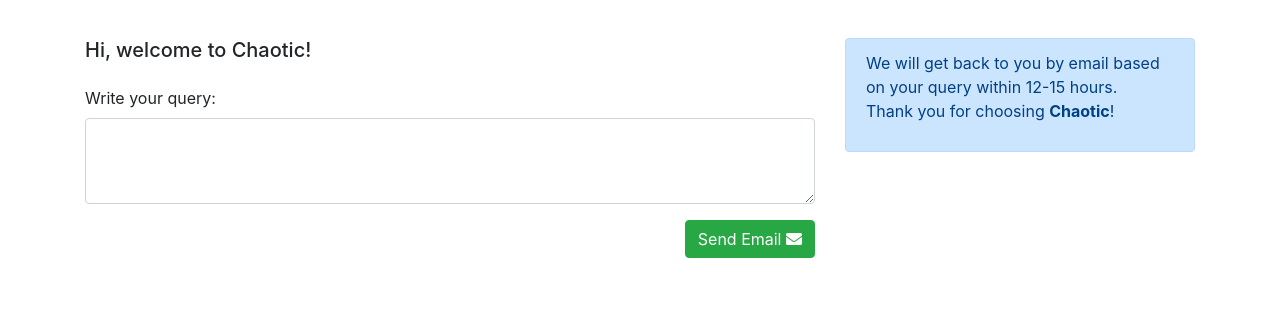
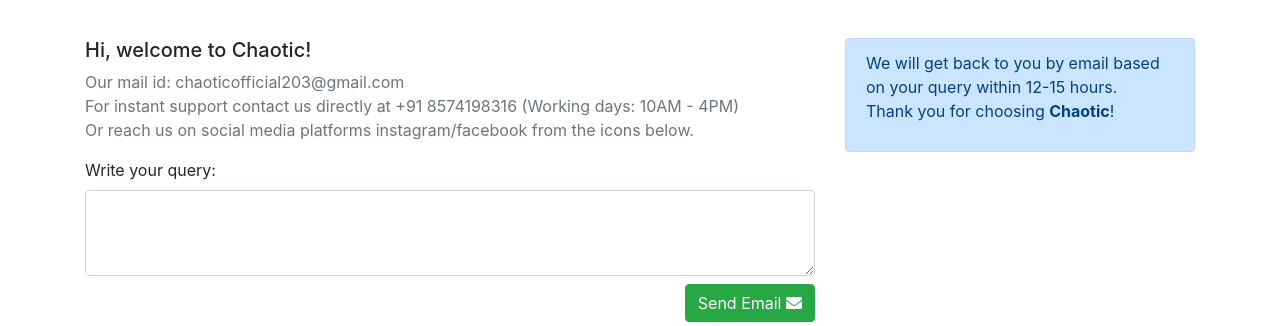
Before and after one commit to shashilsravan/ssstore, a React (Create React App) app in the folder frontend/: page /contactus in a window 1280 px wide. Shown: the part 226-552 px from the top of the page. Built offline with nearby package versions, Linux system fonts and the light colour scheme; no server answers.

Commit message:
leavemess

```diff
--- a/frontend/src/Firebase.js
+++ b/frontend/src/Firebase.js
@@ -3,7 +3,7 @@
 // AIzaSyCCTjW-n9ZUy2dk3IP24adYo_LbZLnf4h0
 
 const app = firebase.initializeApp({
-    apiKey: process.env.REACT_APP_FIREBASE_API_KEY,
+    apiKey: "AIzaSyCCTjW-n9ZUy2dk3IP24adYo_LbZLnf4h0",
     authDomain: process.env.REACT_APP_FIREBASE_AUTH_DOMAIN,
     projectId: process.env.REACT_APP_FIREBASE_PROJECT_ID,
     storageBucket: process.env.REACT_APP_FIREBASE_STORAGE_BUCKET,
--- a/frontend/src/components/LeaveMessage.js
+++ b/frontend/src/components/LeaveMessage.js
@@ -11,8 +11,13 @@
 
             <div className="row">
                 <div className="col-md-8">
-                    <h5 className="mb-4">Hi, welcome to Chaotic!</h5>
-                    <div className="mb-3">
+                    <h5 className="mb-2">Hi, welcome to Chaotic!</h5>
+                    <p className="text-secondary">
+                        Our mail id: chaoticofficial203@gmail.com <br />
+                        For instant support contact us directly at +91 8574198316 (Working days: 10AM - 4PM) <br />
+                        Or reach us on social media platforms instagram/facebook from the icons below.
+                    </p>
+                    <div className="mb-2">
                         <label htmlFor="exampleFormControlTextarea1" className="form-label">
                             Write your query:
                         </label>
@@ -20,7 +25,7 @@
                         onChange={(e) => setUserProblem(e.target.value)}
                         className="form-control" id="exampleFormControlTextarea1" rows="3"></textarea>
                     </div>
-                    <a href={`mailto:support@chaoticstores.com?body=${userProblem}`}
+                    <a href={`mailto:chaoticofficial203@gmail.com?body=${userProblem}`}
                     className="btn btn-success float-right">
                         Send Email <i className="fas fa-envelope"/>
                     </a>
```
